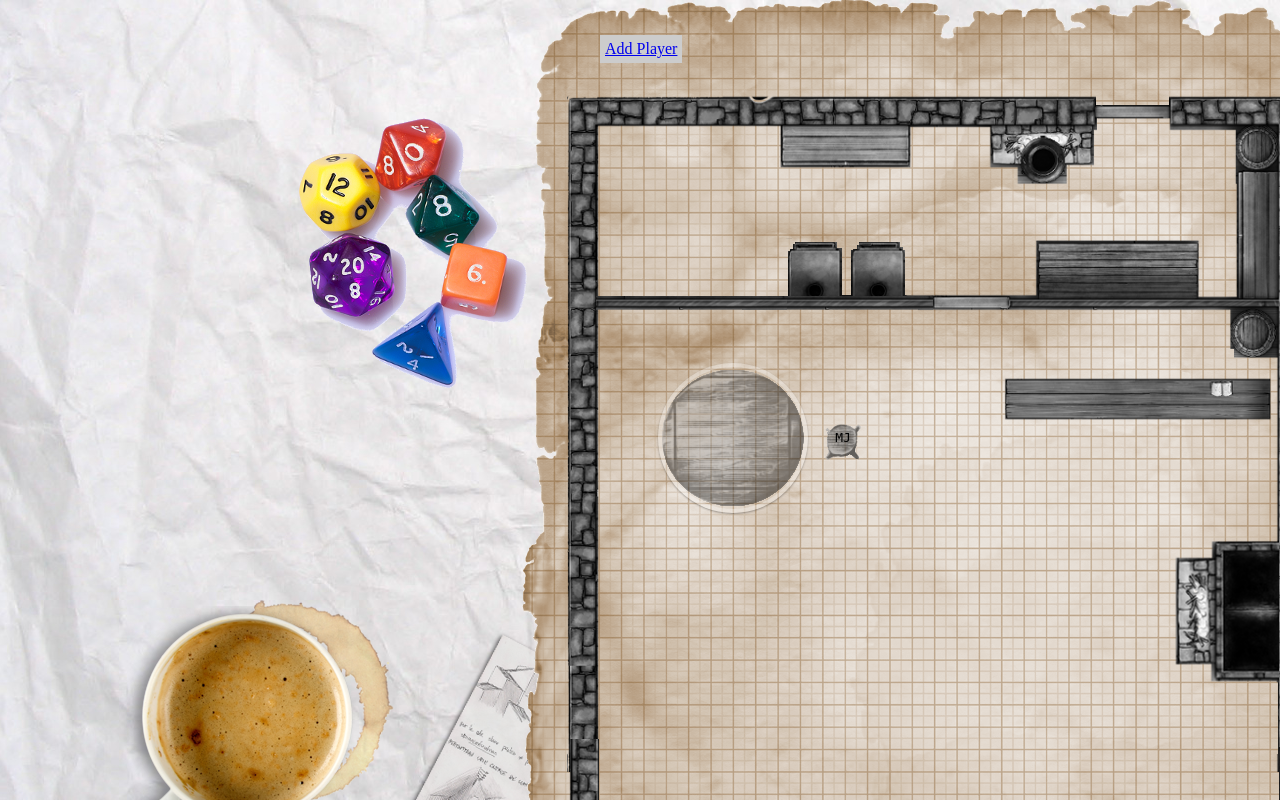
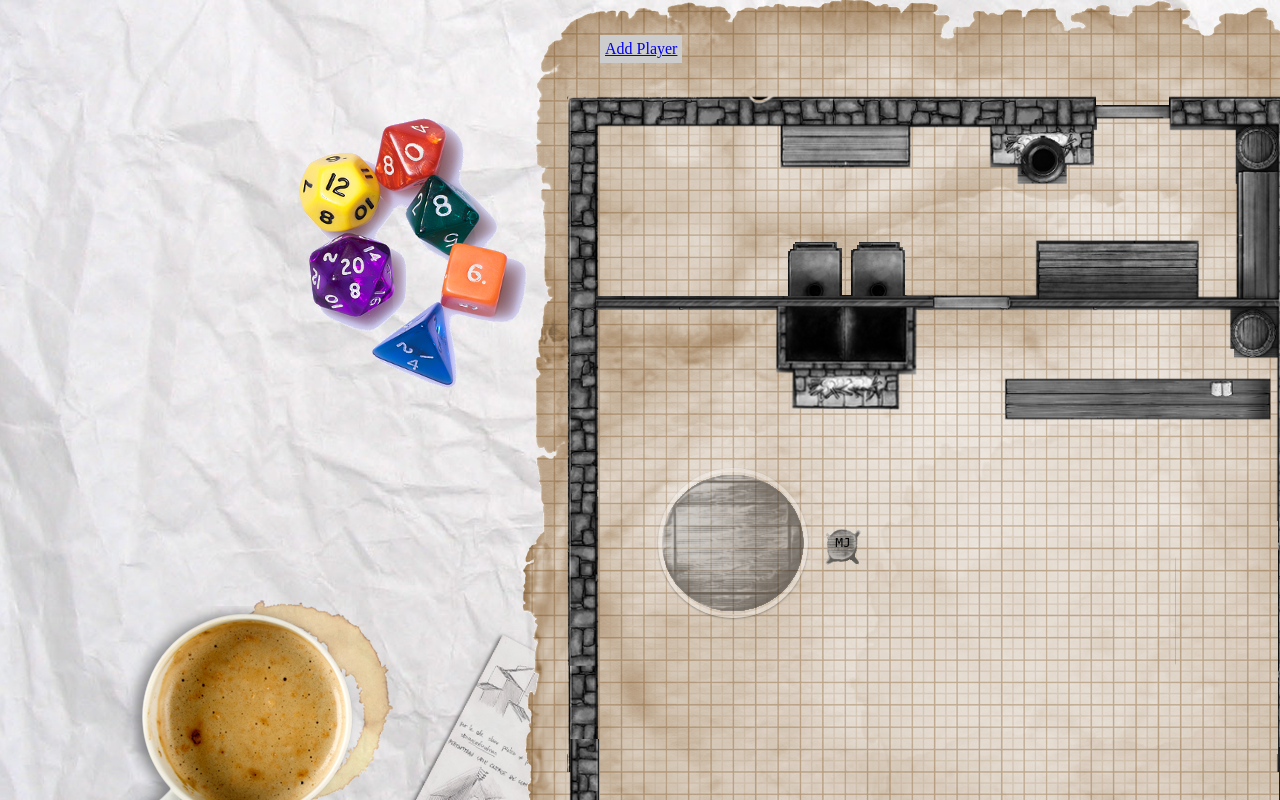
Before and after one commit to DeretsunGit/LoliRoundTable, a PHP site: page / in a window 1280 px wide. Run offline with PHP 8.4, Linux system fonts and the light colour scheme.

Commit message:
[FIX] Fixed backgroun

```diff
--- a/CircleTest/style.css
+++ b/CircleTest/style.css
@@ -1,7 +1,7 @@
 body
 {
 	padding: 60px;
-	background-image: url(build22.png);
+	background-image: url(build2.png);
 }
 
 ul {
@@ -28,7 +28,7 @@ li {
 
 .Tab-grid {
 	position: relative;
-	top: 275px;
+	top: 380px;
     left: 550px;
 	margin: 20px 0 0 0;
     display: block;
```
Also changed, not shown: CircleTest/build2.png (added).
